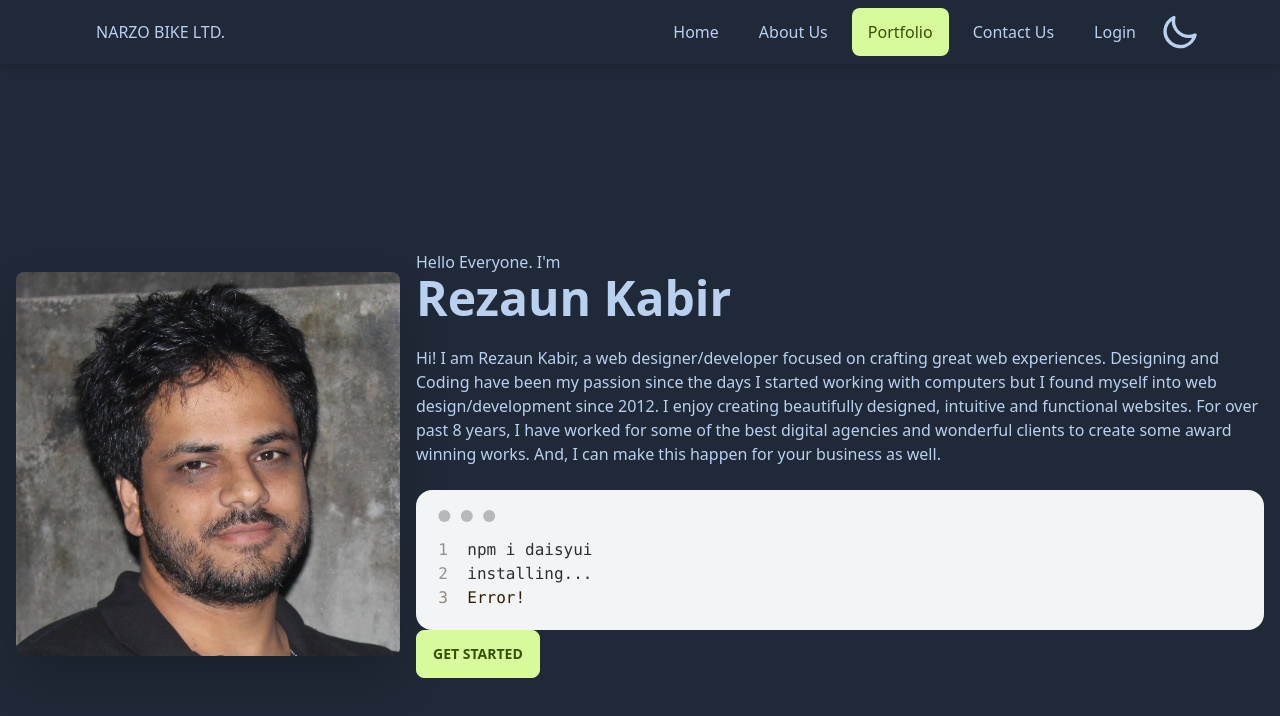
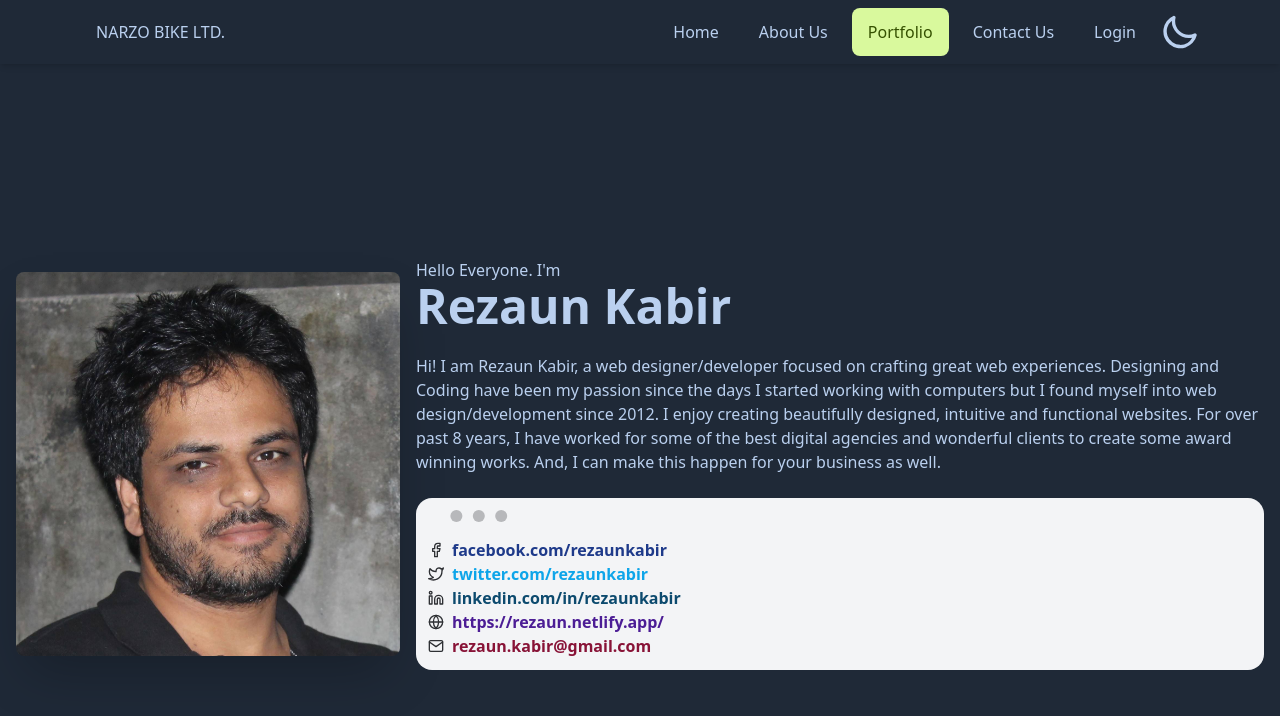
Before and after one commit to rezaun/narzobike, a React (Create React App) app: page /portfolio in a window 1280 px wide. Shown: the top 716 px of the page. Built offline with nearby package versions, Linux system fonts and the light colour scheme.

Commit message:
portfolio page has been done

```diff
--- a/public/index.html
+++ b/public/index.html
@@ -10,34 +10,11 @@
       content="Web site created using create-react-app"
     />
     <link rel="apple-touch-icon" href="%PUBLIC_URL%/logo192.png" />
-    <!--
-      manifest.json provides metadata used when your web app is installed on a
-      user's mobile device or desktop. See https://developers.google.com/web/fundamentals/web-app-manifest/
-    -->
     <link rel="manifest" href="%PUBLIC_URL%/manifest.json" />
-    <!--
-      Notice the use of %PUBLIC_URL% in the tags above.
-      It will be replaced with the URL of the `public` folder during the build.
-      Only files inside the `public` folder can be referenced from the HTML.
-
-      Unlike "/favicon.ico" or "favicon.ico", "%PUBLIC_URL%/favicon.ico" will
-      work correctly both with client-side routing and a non-root public URL.
-      Learn how to configure a non-root public URL by running `npm run build`.
-    -->
-    <title>React App</title>
+    <title>Narzo Bike</title>
   </head>
   <body>
     <noscript>You need to enable JavaScript to run this app.</noscript>
     <div id="root"></div>
-    <!--
-      This HTML file is a template.
-      If you open it directly in the browser, you will see an empty page.
-
-      You can add webfonts, meta tags, or analytics to this file.
-      The build step will place the bundled scripts into the <body> tag.
-
-      To begin the development, run `npm start` or `yarn start`.
-      To create a production bundle, use `npm run build` or `yarn build`.
-    -->
   </body>
 </html>
--- a/src/pages/Portfolio.js
+++ b/src/pages/Portfolio.js
@@ -1,24 +1,42 @@
 import React from 'react';
-import kabirImage from "../assets/images/Portfolio/kabir.jpg"
+import kabirImage from "../assets/images/Portfolio/kabir.jpg";
+import { FiFacebook, FiTwitter, FiLinkedin, FiGlobe, FiMail } from "react-icons/fi";
 
 const Portfolio = () => {
     return (
         <>
             <div className="hero min-h-screen bg-base-500">
                 <div className="hero-content flex-col lg:flex-row">
-                    <img src={kabirImage} className="max-w-sm rounded-lg shadow-2xl" />
+                    <img src={kabirImage} className="max-w-sm rounded-lg shadow-2xl"/>
                     <div>
                         <h4>Hello Everyone. I'm</h4>
                         <h1 className="text-5xl font-bold">Rezaun Kabir</h1>
                         <p className="py-6">Hi! I am Rezaun Kabir, a web designer/developer focused on crafting great web experiences. Designing and Coding have been my passion since the days I started working with computers but I found myself into web design/development since 2012. I enjoy creating beautifully designed, intuitive and functional websites.
 
                             For over past 8 years, I have worked for some of the best digital agencies and wonderful clients to create some award winning works. And, I can make this happen for your business as well.</p>
-                        <div className="mockup-code">
-                            <pre data-prefix="1"><code>npm i daisyui</code></pre>
-                            <pre data-prefix="2"><code>installing...</code></pre>
-                            <pre data-prefix="3" className=" text-warning-content"><code>Error!</code></pre>
+                        <div className="mockup-code p-3">
+                            <div className='flex items-center gap-2'>
+                                <div>< FiFacebook/> </div>
+                                <div><a className='text-blue-900 font-bold' href="https://www.facebook.com/rezaunkabir" target={'_blank'}>facebook.com/rezaunkabir</a></div>
+                            </div>
+                            <div className='flex items-center gap-2'>
+                                <div>< FiTwitter/> </div>
+                                <div><a className='text-sky-500 font-bold' href="https://www.twitter.com/rezaunkabir" target={'_blank'}>twitter.com/rezaunkabir</a></div>
+                            </div>
+                            <div className='flex items-center gap-2'>
+                                <div>< FiLinkedin/> </div>
+                                <div><a className='text-sky-900 font-bold' href="https://www.linkedin.com/in/rezaunkabir/" target={'_blank'}>linkedin.com/in/rezaunkabir</a></div>
+                            </div>
+                            <div className='flex items-center gap-2'>
+                                <div>< FiGlobe/> </div>
+                                <div><a className='text-violet-900 font-bold' href="https://rezaun.netlify.app/" target={'_blank'}>https://rezaun.netlify.app/</a></div>
+                            </div>
+                            <div className='flex items-center gap-2'>
+                                <div>< FiMail/> </div>
+                                <div><a className='text-rose-900 font-bold' href="mailto:rezaun.kabir@gmail.com" target={'_blank'}>rezaun.kabir@gmail.com</a></div>
+                            </div>
                         </div>
-                        <button className="btn btn-primary">Get Started</button>
+
                     </div>
                 </div>
             </div>
```
Also changed, not shown: src/assets/Css/style.css (added).
